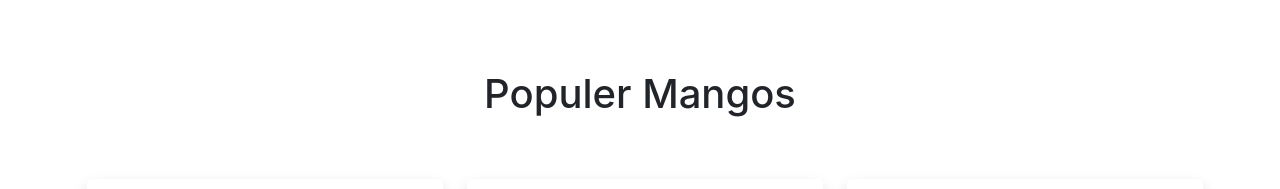
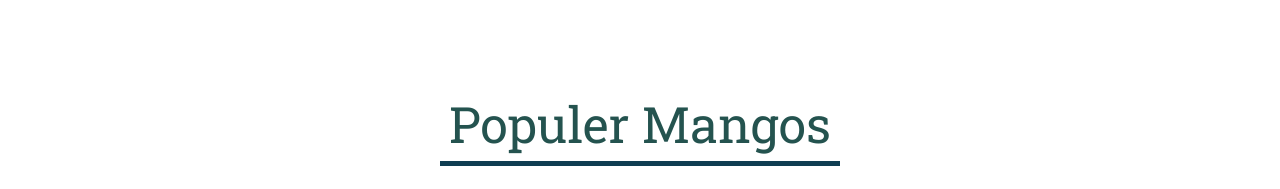
Before and after one commit to osmangoni0827/ripe-mango, a React (Create React App) app: page / in a window 1280 px wide. Shown: the part 484-673 px from the top of the page. Built offline with nearby package versions, Linux system fonts and the light colour scheme; grey boxes are pictures that could not be loaded.

Commit message:
update home page

```diff
--- a/src/components/Home/AllProducts/AllProducts.css
+++ b/src/components/Home/AllProducts/AllProducts.css
@@ -0,0 +1,13 @@
+.All-products h1{
+    padding-top: 2%;
+    margin: 4%;
+    font-size: 50px;
+    font-weight: 500;
+    text-align: center;
+    color: rgb(36, 83, 79);
+    margin: 50px auto;
+    width: 400px;
+    padding-bottom: 7px;
+    border-bottom: 5px solid #0f3d52;
+    font-family: 'Roboto Slab', serif;
+}
--- a/src/components/Home/AllProducts/AllProducts.js
+++ b/src/components/Home/AllProducts/AllProducts.js
@@ -4,7 +4,7 @@ import Product from '../Product/Product';
 import './AllProducts.css';
 const AllProducts = () => {
     return (
-        <section className="mt-5">
+        <section className="mt-5 All-products">
             <div className='container'>
             <h1 className='text-center'>Populer Mangos</h1>
             <div className='row py-5'>
--- a/src/components/Home/Bannar/Bannar1/Bannar1.js
+++ b/src/components/Home/Bannar/Bannar1/Bannar1.js
@@ -5,14 +5,14 @@ const Bannar1 = () => {
 
 <div className='bannar1 row '>
 
-           <div className='col-md-6 col-6 col-sm-6 col-lg-6 '>
+           <div className='col-md-6 col-12 col-sm-12 col-lg-6 '>
               <div className='mt-5'>
               <h1>HARIBHANGA MANGO</h1>
                <h6>Only 150 rupees per kg</h6>
                <button className='bannarOrderButton'>Order Now</button>
               </div>
            </div>
-           <div className='col-md-5 col-5 col-sm-5 col-lg-5'>
+           <div className='col-md-5 col-12 col-sm-12 col-lg-5'>
                <img src="https://i.ibb.co/R33G7Mq/image.jpg" alt="" />
            </div>
    </div>
--- a/src/components/Home/Bannar/Bannar2/Bannar2.js
+++ b/src/components/Home/Bannar/Bannar2/Bannar2.js
@@ -5,14 +5,14 @@ const Bannar2 = () => {
 
 <div className='bannar1 row '>
 
-           <div className='col-md-6 col-6 col-sm-6 col-lg-6 '>
+           <div className='col-md-6 col-12 col-sm-12 col-lg-6 '>
               <div className='mt-5'>
               <h1>AMRAPALI MANGO</h1>
                <h6>Only 170 rupees per kg</h6>
                <button className='bannarOrderButton'>Order Now</button>
               </div>
            </div>
-           <div className='col-md-5 col-5 col-sm-5 col-lg-5'>
+           <div className='col-md-5 col-12 col-sm-12 col-lg-5'>
                <img src="https://i.ibb.co/zPs72wg/amarpali.jpg" alt="" />
            </div>
    </div>
--- a/src/components/Home/Bannar/Bannar3/Bannar3.js
+++ b/src/components/Home/Bannar/Bannar3/Bannar3.js
@@ -5,14 +5,14 @@ const Bannar3 = () => {
 
 <div className='bannar1 row '>
 
-           <div className='col-md-6 col-6 col-sm-6 col-lg-6 '>
+           <div className='col-md-6 col-12 col-sm-12 col-lg-6 '>
               <div className='mt-5'>
               <h1>FAZLI MANGO</h1>
                <h6>Only 100 rupees per kg</h6>
                <button className='bannarOrderButton'>Order Now</button>
               </div>
            </div>
-           <div className='col-md-5 col-5 col-sm-5 col-lg-5'>
+           <div className='col-md-5 col-12 col-sm-12 col-lg-5'>
                <img src="https://i.ibb.co/0GP4WDG/fazli-mangoes-500x500.jpg" alt="" />
            </div>
    </div>
```
